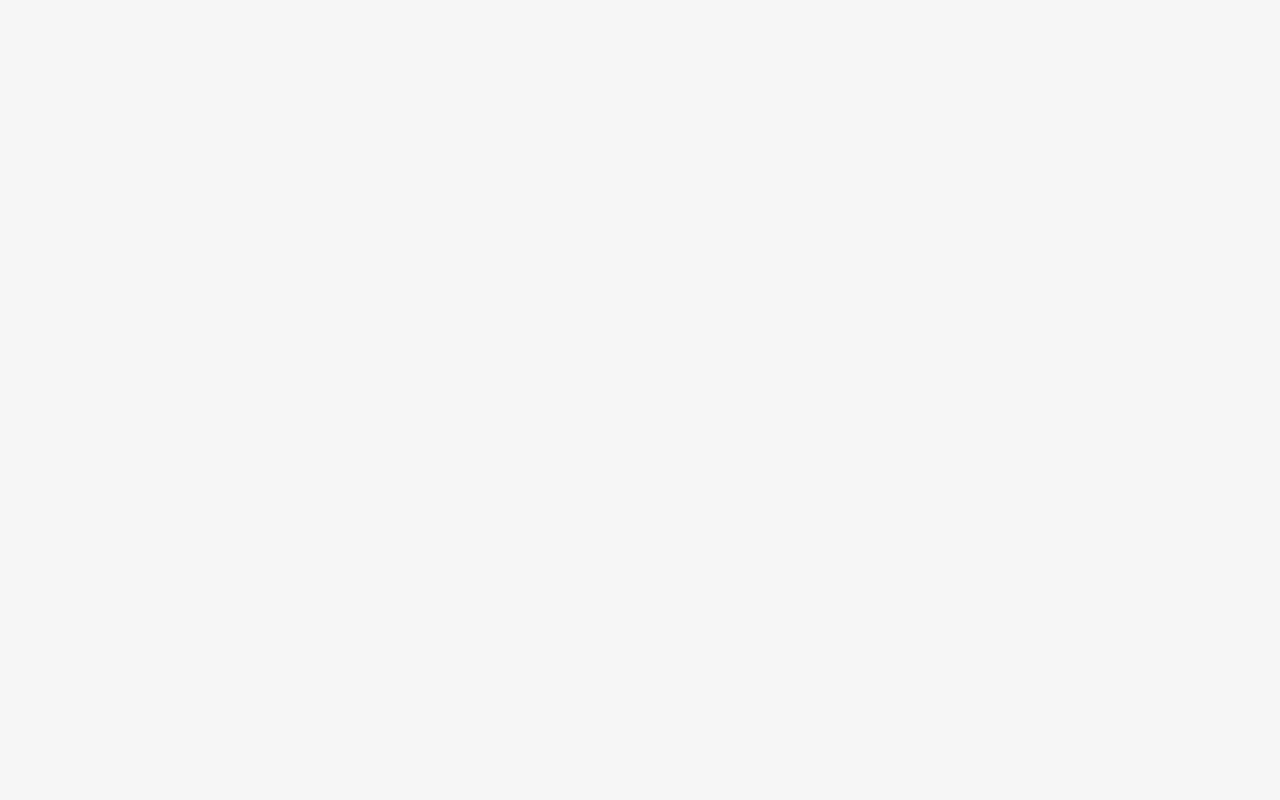
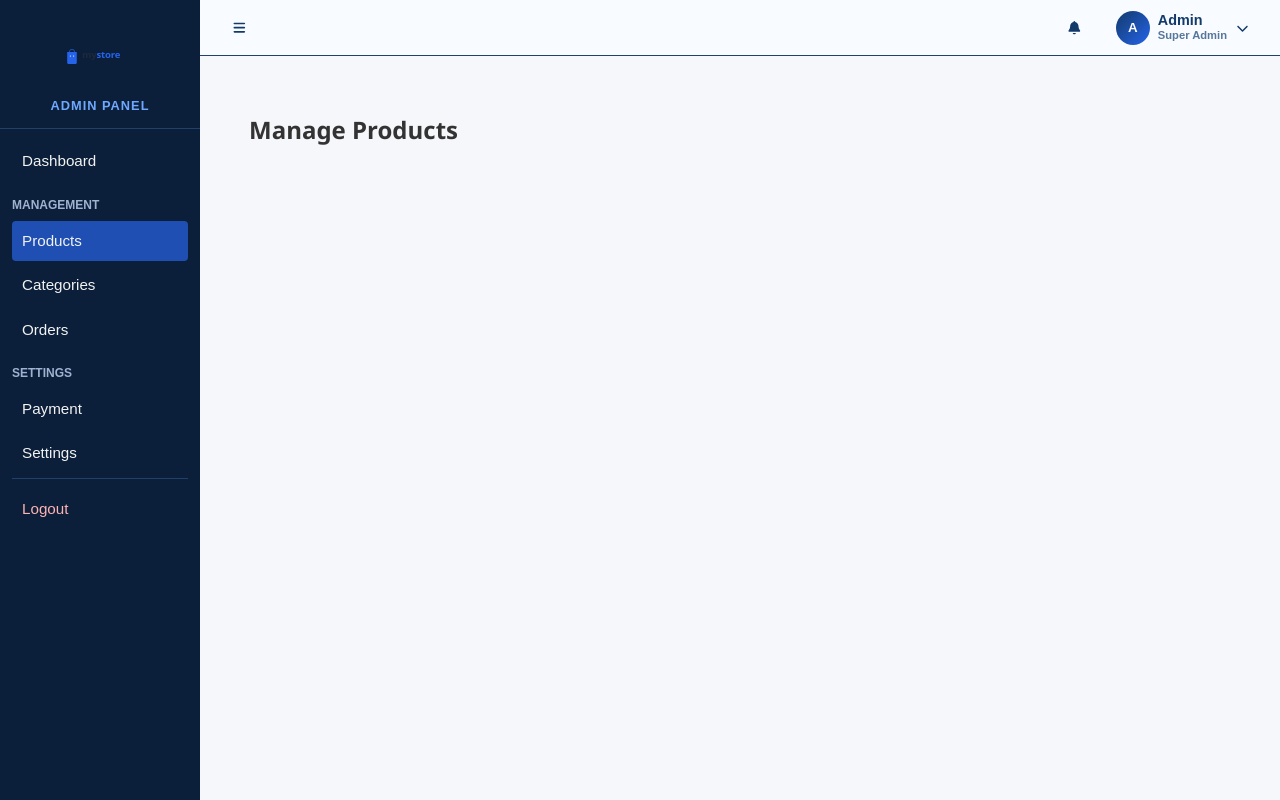
Before and after one commit to Abhinavvel2006/mystore, a React (Vite) app: page /admin/products in a window 1280 px wide. Before the commit this address had no page. Built offline with nearby package versions, Linux system fonts and the light colour scheme.

Commit message:
Add Admin Product

```diff
--- a/src/App.jsx
+++ b/src/App.jsx
@@ -13,6 +13,7 @@ import Contact from "./pages/Contact";
 
 import AdminLogin from "./admin/pages/Login";
 import Dashboard from "./admin/pages/Dashboard";
+import AdminProduct from "./admin/pages/admin_product";
 
 import { CartProvider } from "./context/CartContext";
 
@@ -42,6 +43,7 @@ function App() {
           {/* Admin */}
           <Route path="/admin" element={<AdminLayout />}>
             <Route path="dashboard" element={<Dashboard />} />
+            <Route path="products" element={<AdminProduct />} />
           </Route>
 
         </Routes>
--- /dev/null
+++ b/src/admin/pages/admin_product.css
@@ -0,0 +1,6 @@
+.admin-product-container{
+    padding: 30px 24px;
+    background: #f5f7fb;
+    width: 100%;
+    box-sizing: border-box;
+}
--- /dev/null
+++ b/src/admin/pages/admin_product.jsx
@@ -0,0 +1,17 @@
+import { NavLink } from "react-router-dom";
+import "./admin_product.css";
+
+function AdminProduct(){
+    return(
+        <div className="admin-product-container">
+            <h2>Manage Products</h2>
+            <div className="admin-product-cards">
+                <div className="admin-product-card">
+
+                </div>
+            </div>
+        </div>
+    )
+}
+
+export default AdminProduct;
```
